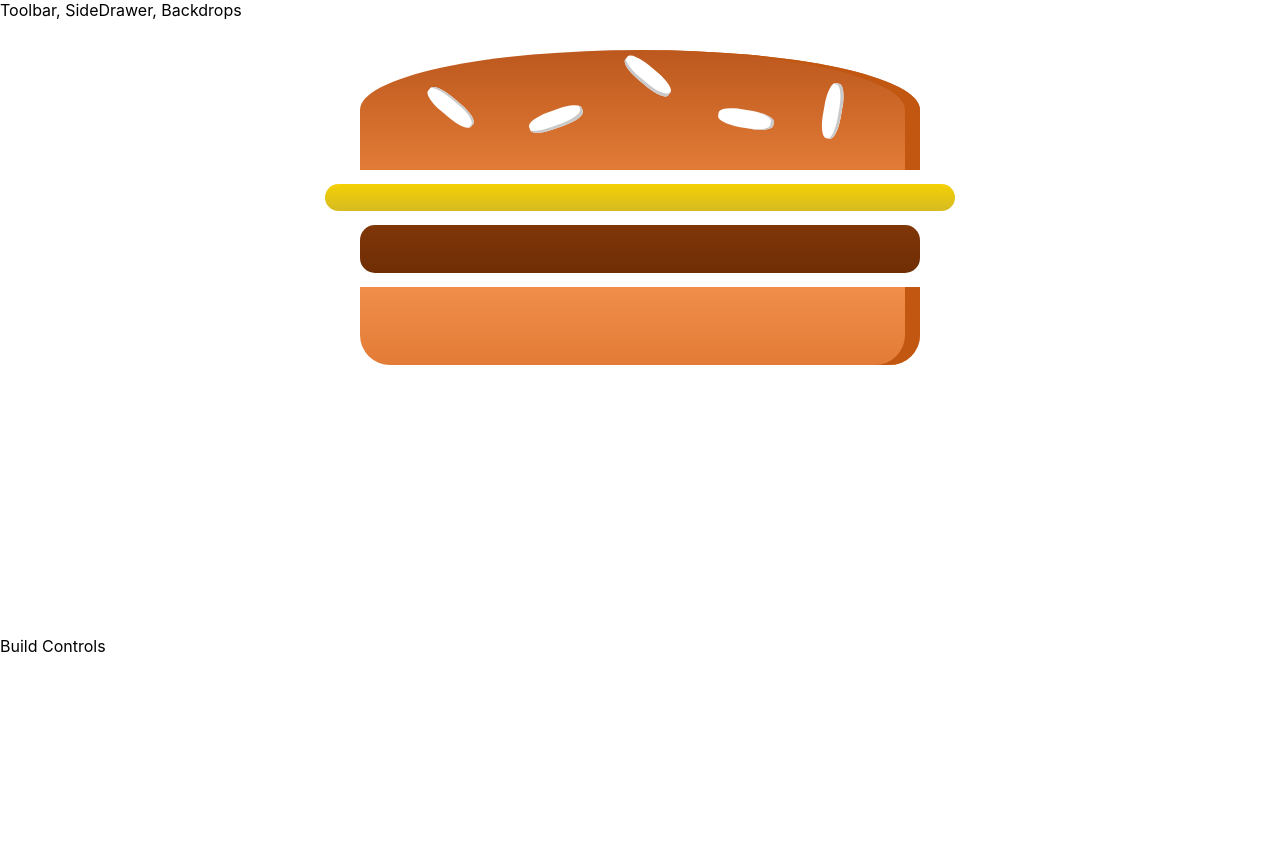
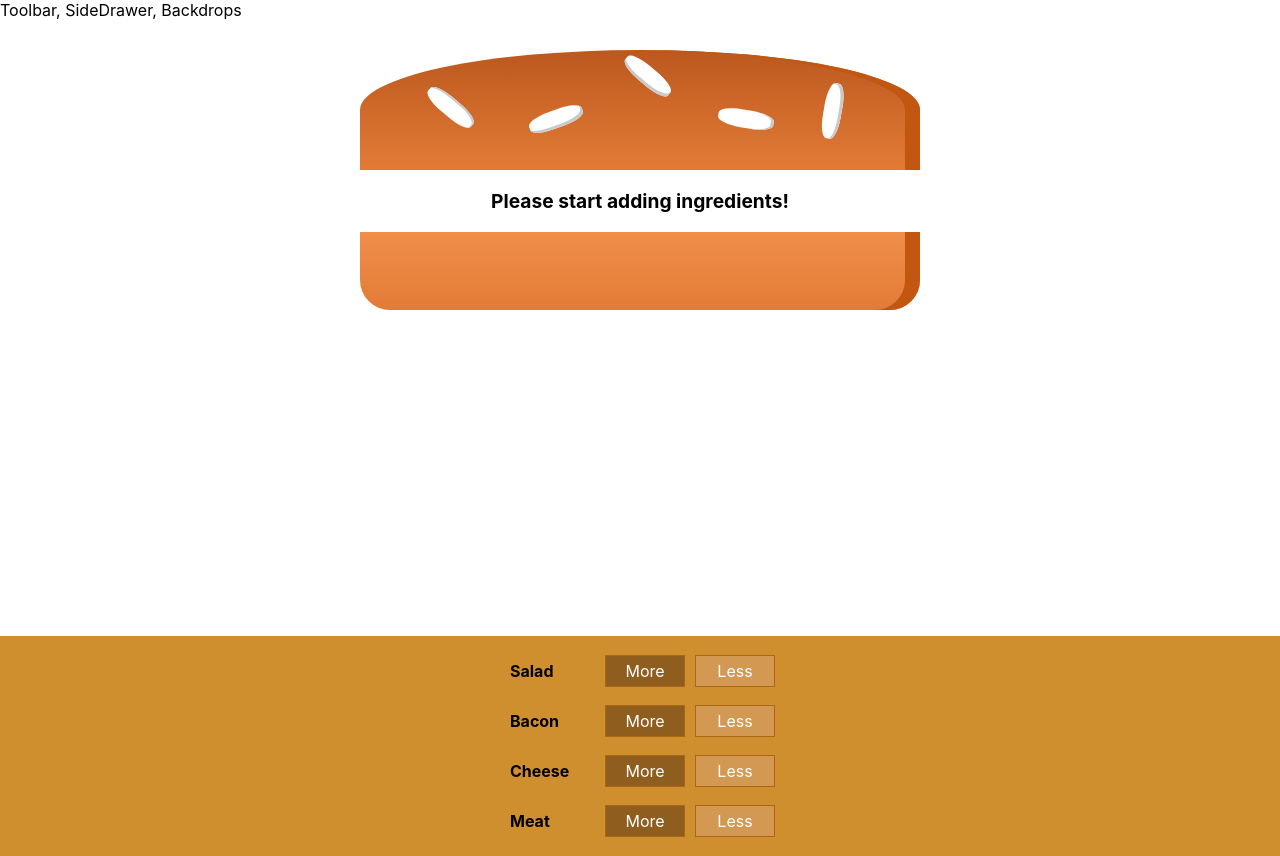
Before and after one commit to bhagwanbankar/ReactSampleDemo, a React (Create React App) app: page / in a window 1280 px wide. Before the commit the page ends 800 px from the top, so only its background shows below. Built offline with nearby package versions, Linux system fonts and the light colour scheme.

Commit message:
Burger add ingredient code added

```diff
--- /dev/null
+++ b/src/components/Burger/BuildControls/BuildControl/BuildControl.css
@@ -0,0 +1,56 @@
+.BuildControl {
+    display: flex;
+    justify-content: space-between;
+    align-items: center;
+    margin: 5px 0;
+}
+
+.BuildControl button {
+    display: block;
+    font: inherit;
+    padding: 5px;
+    margin: 0 5px;
+    width: 80px;
+    border: 1px solid #AA6817;
+    cursor: pointer;
+    outline: none;
+}
+
+.BuildControl button:disabled {
+    background-color: #AC9980;
+    border: 1px solid #7E7365;
+    color: #ccc;
+    cursor: default;
+}
+
+.BuildControl button:hover:disabled {
+    background-color: #AC9980;
+    color: #ccc;
+    cursor: not-allowed;
+}
+
+.Label {
+    padding: 10px;
+    font-weight: bold;
+    width: 80px;
+}
+
+.BuildControl .Less {
+    background-color: #D39952;
+    color: white;
+}
+
+.BuildControl .More {
+    background-color: #8F5E1E;
+    color: white;
+}
+
+.BuildControl .Less:hover, .BuildControl .Less:active {
+    background-color: #DAA972;
+    color: white;
+}
+
+.BuildControl .More:hover,.BuildControl .More:active {
+    background-color: #99703F;
+    color: white;
+}
--- /dev/null
+++ b/src/components/Burger/BuildControls/BuildControl/BuildControl.js
@@ -0,0 +1,11 @@
+import React from 'react';
+import './BuildControl.css'
+const buildControl = (props) =>(
+    <div className='BuildControl'>
+        <div className='Label'>{props.label}</div>
+        <button className='More' onClick={props.added}>More</button>
+        <button className='Less'>Less</button>
+    </div>
+);
+
+export default buildControl;
--- /dev/null
+++ b/src/components/Burger/BuildControls/BuildControls.css
@@ -0,0 +1,10 @@
+.BuildControls{
+    width: 100%;
+    background-color: #CF8F2E;
+    display: flex;
+    flex-flow: column;
+    align-items: center;
+    box-shadow: 0 2px 1px #ccc;
+    margin: auto;
+    padding: 10px 0;
+}
--- /dev/null
+++ b/src/components/Burger/BuildControls/BuildControls.js
@@ -0,0 +1,20 @@
+import React from 'react';
+import './BuildControls.css';
+import BuildControl from './BuildControl/BuildControl';
+const controls = [
+    {label: 'Salad', type: 'salad'},
+    {label: 'Bacon', type: 'bacon'},
+    {label: 'Cheese', type: 'cheese'},
+    {label: 'Meat', type: 'meat'},
+];
+
+const buildControls = (props) => (
+    <div className='BuildControls'>
+        {controls.map( ctr => (
+            <BuildControl key={ctr.label} label={ctr.label}
+            added = {() => props.ingredientAdded(ctr.type)}/>
+        ))}
+    </div>
+);
+
+export default buildControls;
--- a/src/components/Burger/Burger.js
+++ b/src/components/Burger/Burger.js
@@ -2,11 +2,21 @@
 import './Burger.css';
 import BurgerIngredient from './BurgerIngredient/BurgerIngredient';
 const burger = (props) => {
+    let newIngredients = Object.keys(props.ingredients)
+                            .map(igKey => {
+                                return [...Array(props.ingredients[igKey])].map((_,i) =>{
+                                    return <BurgerIngredient key={igKey + i} type={igKey}/>;
+                                });
+                            })
+                            .reduce((arr, el) => {
+                                return arr.concat(el)
+                            },[]);
+    if(newIngredients.length === 0)
+        newIngredients = <p>Please start adding ingredients!</p>;
     return (
         <div className='Burger'>
             <BurgerIngredient type="bread-top"/>
-            <BurgerIngredient type="cheese"/>
-            <BurgerIngredient type="meat"/>
+            {newIngredients}
             <BurgerIngredient type="bread-bottom"/>
 
         </div>
--- a/src/containers/BurgerBuilder/BurgerBuilder.js
+++ b/src/containers/BurgerBuilder/BurgerBuilder.js
@@ -1,12 +1,50 @@
 import React, { Component } from 'react';
 import Aux from '../../hoc/Aux';
 import Burger from '../../components/Burger/Burger'
+import BuildControls from '../../components/Burger/BuildControls/BuildControls';
+
+const INGREDIENT_PRICES = {
+    salad: 0.5,
+    cheese: 0.4,
+    meat: 1.3,
+    bacon: 0.7
+}
 class BurgerBuilder extends Component{
+    // constructor(props){
+    //     super(props);
+    //     this.state = {...};
+    // }
+    state = {
+        ingredients:{
+            salad: 0,
+            bacon: 0,
+            cheese: 0,
+            meat:0
+        },
+        totalPrice: 4
+    }
+    addIngredientHandler = (type) =>{
+        const oldCount = this.state.ingredients[type];
+        const newCount = oldCount + 1;
+        const newIngredient = {
+            ...this.state.ingredients
+        };
+        newIngredient[type] = newCount;
+        const newPrice = this.state.totalPrice + INGREDIENT_PRICES[type];
+        this.setState({ingredients: newIngredient, totalPrice: newPrice});
+
+    }
+
+    removeIngredientHandler = (type) =>{
+
+    }
+
     render(){
         return (
             <Aux>
-                <Burger />
-                <div>Build Controls</div>
+                <Burger ingredients = {this.state.ingredients}/>
+                <BuildControls
+                    ingredientAdded = {this.addIngredientHandler}/>
             </Aux>
         );
     }
```
